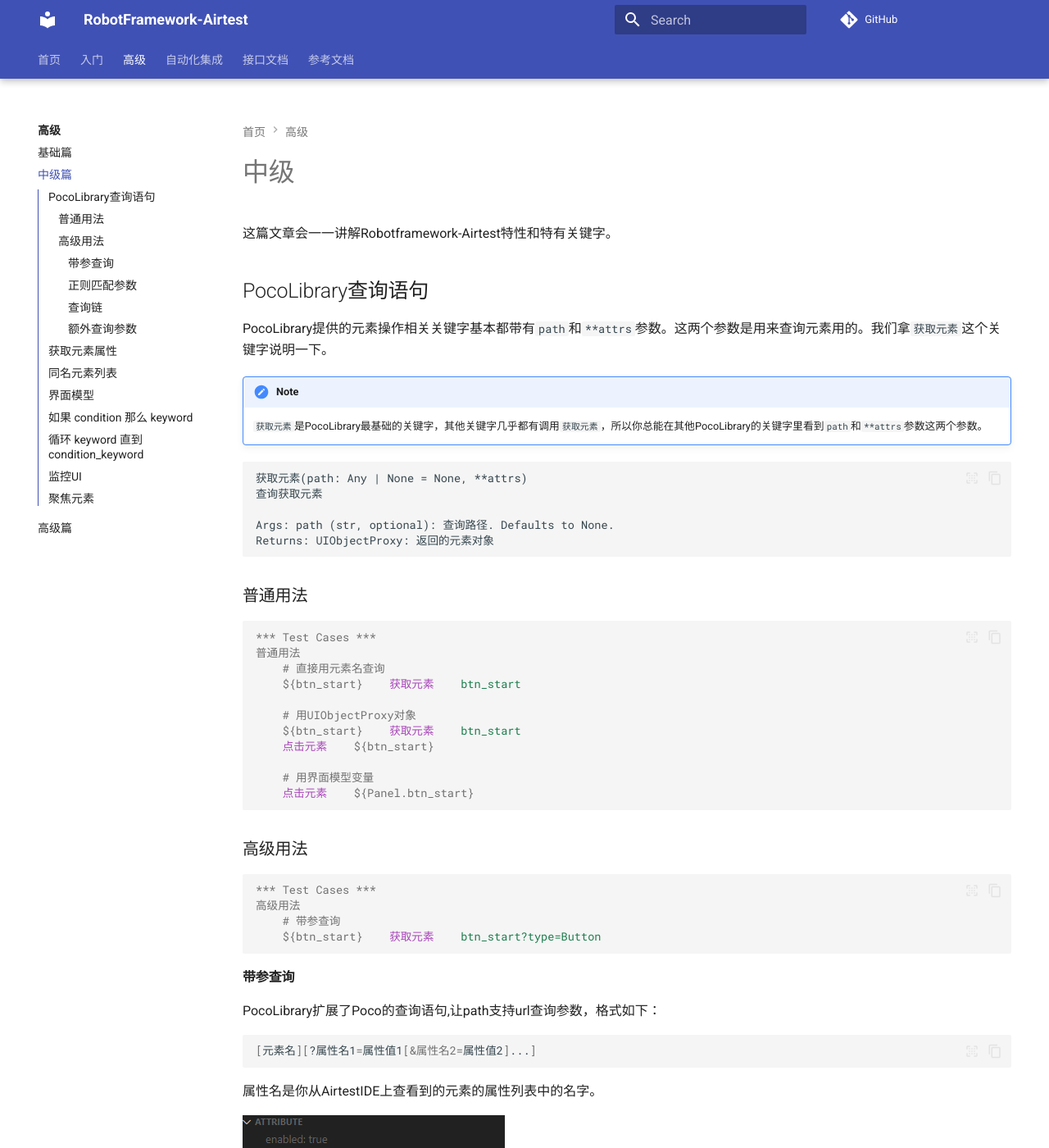
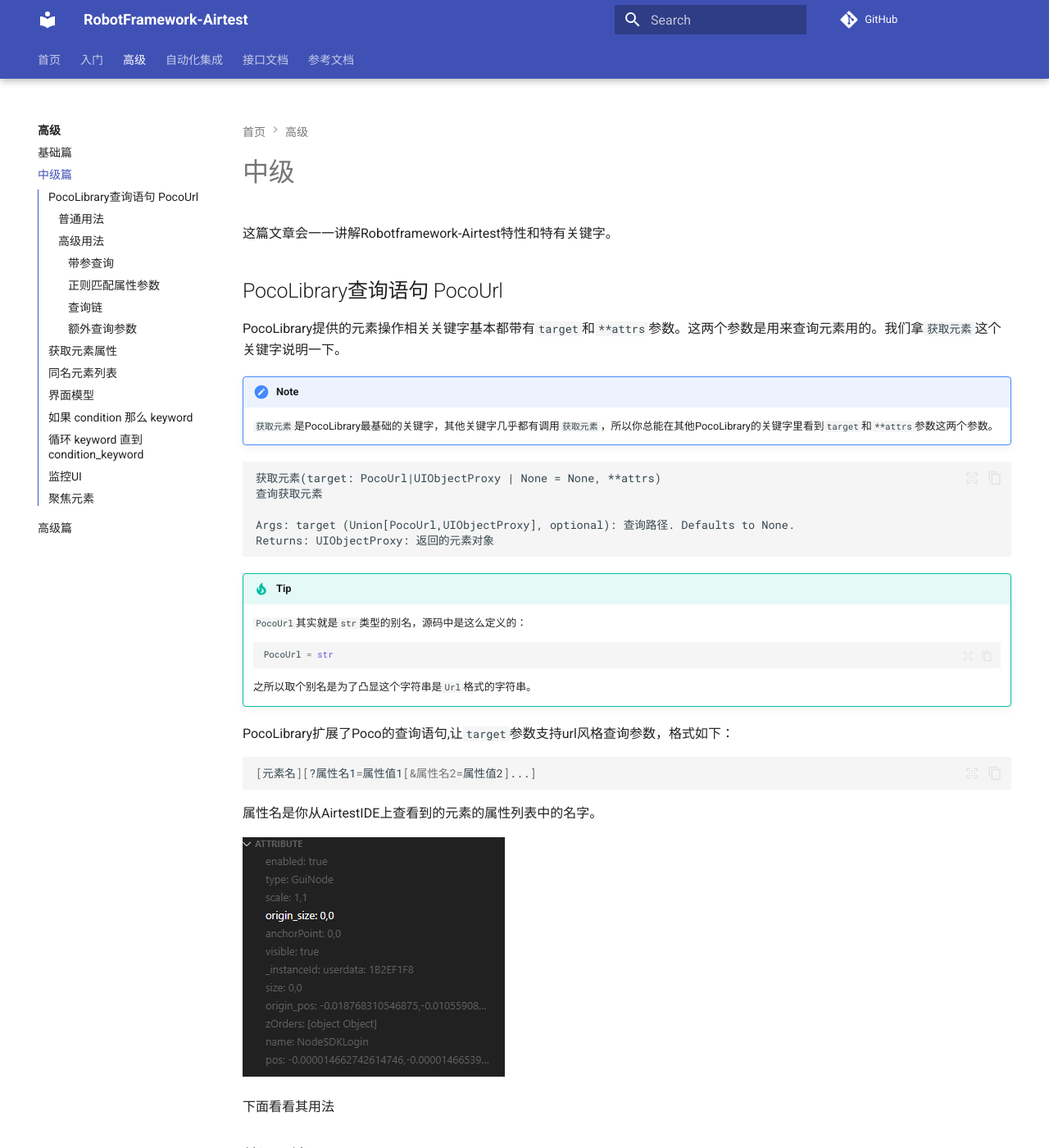
Before and after one commit to kaluluosi/robotframework-airtest, an MkDocs documentation site: the page built from docs/advance/intermediate.md, in a window 1280 px wide and 1400 px high. Shown: the whole window at 82% size. Built offline with MkDocs 1.6.1 and Material for MkDocs 9.7.7, drawn with Linux system fonts in a browser that asks for light colours; comment, search, counter and statistics services are not loaded; some of the changed text lies outside the part shown.

Commit message:
修正文档

````diff
--- a/docs/advance/intermediate.md
+++ b/docs/advance/intermediate.md
@@ -2,22 +2,43 @@
 
 这篇文章会一一讲解Robotframework-Airtest特性和特有关键字。
 
-## PocoLibrary查询语句
+## PocoLibrary查询语句 PocoUrl
 
-PocoLibrary提供的元素操作相关关键字基本都带有`path`和`**attrs`参数。这两个参数是用来查询元素用的。我们拿`获取元素`这个关键字说明一下。
+PocoLibrary提供的元素操作相关关键字基本都带有`target`和`**attrs`参数。这两个参数是用来查询元素用的。我们拿`获取元素`这个关键字说明一下。
 
 !!! Note
-    `获取元素`是PocoLibrary最基础的关键字，其他关键字几乎都有调用`获取元素`，所以你总能在其他PocoLibrary的关键字里看到`path`和`**attrs`参数这两个参数。
+    `获取元素`是PocoLibrary最基础的关键字，其他关键字几乎都有调用`获取元素`，所以你总能在其他PocoLibrary的关键字里看到`target`和`**attrs`参数这两个参数。
 
 ```
-获取元素(path: Any | None = None, **attrs)
+获取元素(target: PocoUrl|UIObjectProxy | None = None, **attrs)
 查询获取元素
 
-Args: path (str, optional): 查询路径. Defaults to None.
+Args: target (Union[PocoUrl,UIObjectProxy], optional): 查询路径. Defaults to None.
 Returns: UIObjectProxy: 返回的元素对象
 ```
 
+!!! Tip
+    `PocoUrl`其实就是`str`类型的别名，源码中是这么定义的：
+    ```python
+    PocoUrl = str
+    ```
+    之所以取个别名是为了凸显这个字符串是`Url`格式的字符串。
+
+PocoLibrary扩展了Poco的查询语句,让`target`参数支持url风格查询参数，格式如下：
+```shell
+[元素名][?属性名1=属性值1[&属性名2=属性值2]...]
+```
+
+属性名是你从AirtestIDE上查看到的元素的属性列表中的名字。
+
+![](asset/2023-10-21-18-04-57.png)
+
+
+下面看看其用法
+
 ### 普通用法
+
+用来查找某个名字的元素，只写元素名即可
 
 ```robotframework
 *** Test Cases ***
@@ -33,6 +54,11 @@
     点击元素    ${Panel.btn_start}
 ```
 
+等同于Poco的：
+```python
+btn_start = poco("btn_start")
+```
+
 ### 高级用法
 
 ```robotframework
@@ -43,22 +69,18 @@
 ```
 
 #### 带参查询
-PocoLibrary扩展了Poco的查询语句,让path支持url查询参数，格式如下：
-```shell
-[元素名][?属性名1=属性值1[&属性名2=属性值2]...]
-```
-
-属性名是你从AirtestIDE上查看到的元素的属性列表中的名字。
-
-![](asset/2023-10-21-18-04-57.png)
 
 例如我们要查找所有`enable=True`的`btn_start`元素：
 
 ```robotframework
 *** Test Cases ***
 高级用法
-    # path带参查询
+    # target带参查询
     ${btn_start}    获取元素    btn_start?enable=True
+```
+等同于Poco：
+```python
+btn_start = poco("btn_start", enable=True)
 ```
 
 又或者我们想要找所有`enable=True`的元素，只要不传元素名，直接`?`号开始写查询参数即可：
@@ -66,15 +88,19 @@
 ```robotframework
 *** Test Cases ***
 高级用法
-    # path带参查询
+    # target带参查询
     ${btn_start}    获取元素    ?enable=True
 ```
 
+等同于Poco:
+```python
+btn_start = poco(enable=True)
+```
 
 
-#### 正则匹配参数
+#### 正则匹配属性参数
 
-Airtest.Poco的查询属性支持正则表达式匹配属性，XTesterRobot也接入这个功能。
+Airtest.Poco的查询属性支持正则表达式匹配属性，Robotframework-Airtest也支持这个功能。
 正则匹配参数的规则是：
 
 ```shell
@@ -88,10 +114,14 @@
 ```
 这条查询的意思是找到所有 `text`属性以`hello`开头的`Label`。
 
+等同于Poco的：
+```python
+btn_start = poco("Label", textMatches="hello.*")
+```
 
 #### 查询链
 
-`path`参数支持用`\\`分割拼接多个查询语句做成查询链
+`target`/PocoUrl 参数支持用`\\`分割拼接多个查询语句做成查询链
 
 ```robotframework
 *** Test Cases ***
@@ -140,6 +173,7 @@
     ${btn_start}    获取元素    btn_start\\label?enable=True    textMatches=start.*
 ```
 
+他会直接合并到最后一个查询，如果存在同名参数则覆盖同名参数的值。
 ```robotframework
 *** Test Cases ***
 高级用法
@@ -180,7 +213,10 @@
     这不是Robotframework-Airtest提供的特性，这是Robot Framework提供的高级特性[扩展变量语法](https://robotframework-userguide-cn.readthedocs.io/zh_CN/latest/CreatingTestData/Variables.html#extended-variable-syntax)。正因为这个特性，所以PocoLibrary没有实现`获取元素属性`关键字`。
 
 !!! Note
-    其实原理可以理解为**“在${}内的语句其实都会被Robot Framework eval”**的，这也是为什么你可以用**${1}**、**${True}**来创建非字符串变量”。
+    其实原理可以理解为
+    > 在${}内的语句其实都会被Robot Framework eval的
+
+    这也是为什么你可以用`${1}`、`${True}`来创建非字符串变量。
 
 
 
````
Also changed, not shown: other parts of docs/advance/intermediate.md (+6 -4 lines), docs/quick_start/3_frontend.md (+1 -1 lines).
